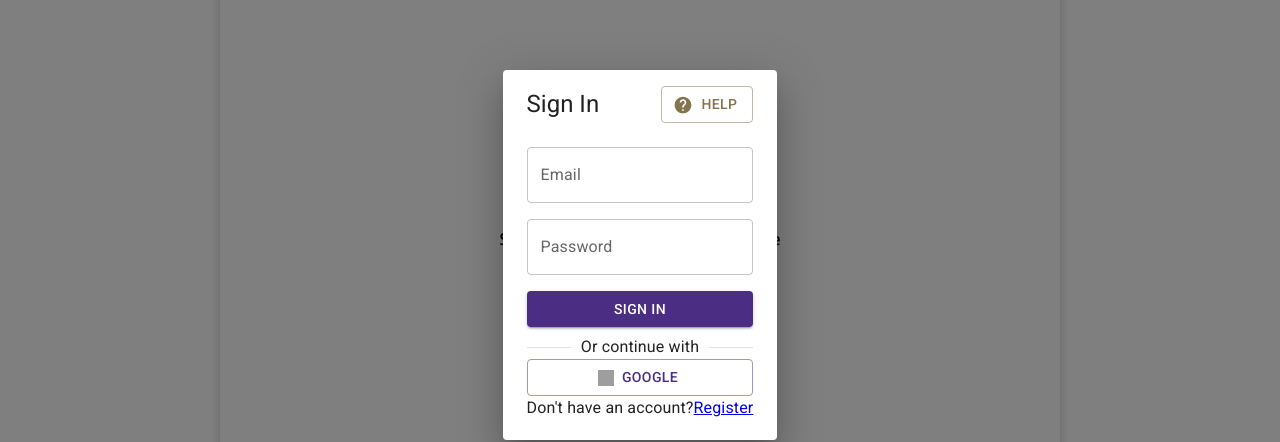
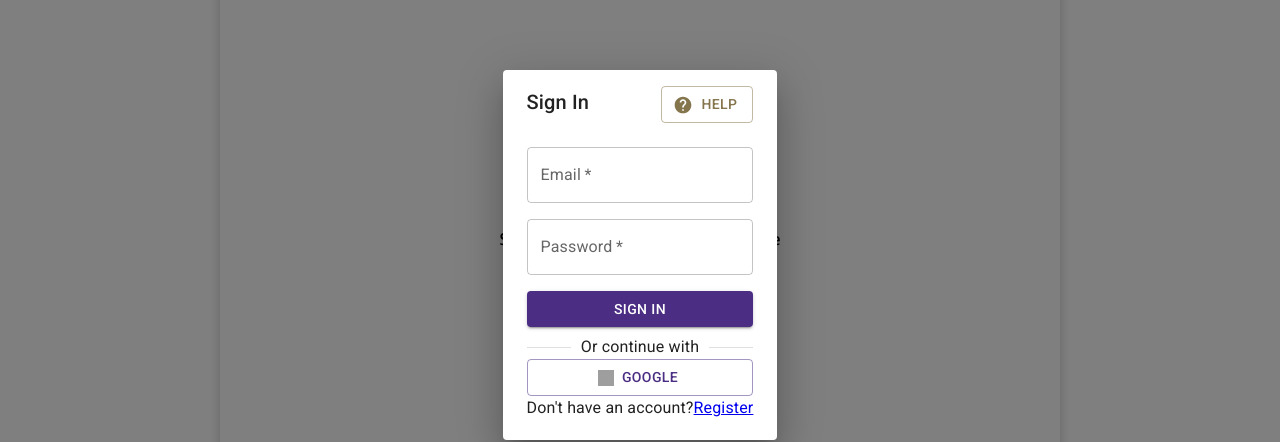
Before and after one commit to slweb-uw/volunteer-site, a Next.js app: page /AuthorizationMessage in a window 1280 px wide. Both pictures are taken after a click on the link "Sign In". Shown: the part 145-587 px from the top of the page. Built offline with nearby package versions, Linux system fonts and the light colour scheme; no server answers; the database is empty; grey boxes are pictures that could not be loaded.

Commit message:
add connection to firebase

```diff
--- a/components/SignInPopup.tsx
+++ b/components/SignInPopup.tsx
@@ -10,6 +10,7 @@ import {
   Tooltip,
   TextField,
   Divider,
+  emphasize,
 } from "@mui/material"
 import makeStyles from "@mui/styles/makeStyles"
 import HelpIcon from "@mui/icons-material/Help"
@@ -101,22 +102,9 @@ const SignInPopup: React.FC<SignInPopupProps> = ({ open, close }) => {
     }
   }
 
-  async function handleSignInWithEmail() {
-    await firebaseClient.auth().signInWithEmailAndPassword(email, password)
-  }
-
   return (
     <Dialog open={open} onClose={close} className={classes.dialog}>
-      <DialogTitle>
-        <Typography
-          variant="h5"
-          align="center"
-          style={{
-            display: "flex",
-            alignItems: "center",
-            justifyContent: "space-between",
-          }}
-        >
+      <DialogTitle style={{ display: "flex", justifyContent: "space-between" }}>
         Sign In
         <Tooltip title="Help" arrow>
           <Button
@@ -128,7 +116,6 @@ const SignInPopup: React.FC<SignInPopupProps> = ({ open, close }) => {
             Help
           </Button>
         </Tooltip>
-        </Typography>
       </DialogTitle>
       <DialogContent>
         {content === CONTENT.LOGIN ? (
@@ -136,9 +123,13 @@ const SignInPopup: React.FC<SignInPopupProps> = ({ open, close }) => {
             errorMessage={errorMessage}
             handleSignInWithProvider={handleSignInWithProvider}
             openSignup={() => setContent(CONTENT.SIGNUP)}
+            close={close}
           />
         ) : (
-          <SignupContent openLogin={() => setContent(CONTENT.LOGIN)} />
+          <SignupContent
+            openLogin={() => setContent(CONTENT.LOGIN)}
+            close={close}
+          />
         )}
       </DialogContent>
     </Dialog>
@@ -149,23 +140,62 @@ function LoginContent({
   errorMessage,
   handleSignInWithProvider,
   openSignup,
+  close,
 }: {
   errorMessage: string
   handleSignInWithProvider: (
     provider: firebaseClient.auth.GoogleAuthProvider
   ) => void
   openSignup: () => void
+  close: () => void
 }) {
   const classes = useStyles()
+  const [formState, setFormState] = useState({
+    email: "",
+    password: "",
+  })
+
+  async function handleSignInWithEmail(e: React.FormEvent<HTMLFormElement>) {
+    e.preventDefault()
+    try {
+      await firebaseClient
+        .auth()
+        .signInWithEmailAndPassword(formState.email, formState.password)
+      close()
+    } catch (err) {
+      console.log(err)
+    }
+  }
+
   return (
     <>
       <div style={{ maxWidth: "350px" }}>
         <span style={{ color: "red" }}>{errorMessage}</span>
       </div>
-      <form action="" className={classes.form}>
-        <TextField label="Email" variant="outlined" type="email" />
-        <TextField label="Password" variant="outlined" type="password" />
-        <Button variant="contained">Sign in</Button>
+      <form onSubmit={handleSignInWithEmail} className={classes.form}>
+        <TextField
+          label="Email"
+          variant="outlined"
+          type="email"
+          required
+          onChange={(e) =>
+            setFormState((prev) => ({ ...prev, email: e.target.value }))
+          }
+          value={formState.email}
+        />
+        <TextField
+          label="Password"
+          variant="outlined"
+          type="password"
+          required
+          onChange={(e) =>
+            setFormState((prev) => ({ ...prev, password: e.target.value }))
+          }
+          value={formState.password}
+        />
+        <Button variant="contained" type="submit">
+          Sign in
+        </Button>
       </form>
       <Divider>
         <Typography>Or continue with</Typography>
@@ -221,25 +251,69 @@ function LoginContent({
   )
 }
 
-function SignupContent({ openLogin }: { openLogin: () => void }) {
+function SignupContent({
+  openLogin,
+  close,
+}: {
+  openLogin: () => void
+  close: () => void
+}) {
   const classes = useStyles()
+  const [formState, setFormState] = useState({
+    email: "",
+    password: "",
+    confirmPassword: "",
+  })
+
+  async function handleSubmit(e: React.FormEvent<HTMLFormElement>) {
+    e.preventDefault()
+    if (formState.password !== formState.confirmPassword) return
+    try {
+      await firebaseClient
+        .auth()
+        .createUserWithEmailAndPassword(formState.email, formState.password)
+      close()
+    } catch (err) {
+      console.log(err)
+    }
+  }
+
   return (
     <>
-      <form className={classes.form}>
-        <TextField label="Email" variant="outlined" type="email" required />
+      <form className={classes.form} onSubmit={handleSubmit}>
+        <TextField
+          label="Email"
+          variant="outlined"
+          type="email"
+          required
+          onChange={(e) =>
+            setFormState((prev) => ({ ...prev, email: e.target.value }))
+          }
+        />
         <TextField
           label="Password"
           variant="outlined"
           type="password"
           required
+          onChange={(e) =>
+            setFormState((prev) => ({ ...prev, password: e.target.value }))
+          }
         />
         <TextField
           label="Confirm Password"
           variant="outlined"
           type="password"
           required
+          onChange={(e) =>
+            setFormState((prev) => ({
+              ...prev,
+              confirmPassword: e.target.value,
+            }))
+          }
         />
-        <Button variant="contained">Sign up</Button>
+        <Button variant="contained" type="submit">
+          Sign up
+        </Button>
       </form>
       <Typography>
         Already have an account?
```
Lines whose indentation alone changed are shown as unchanged.
